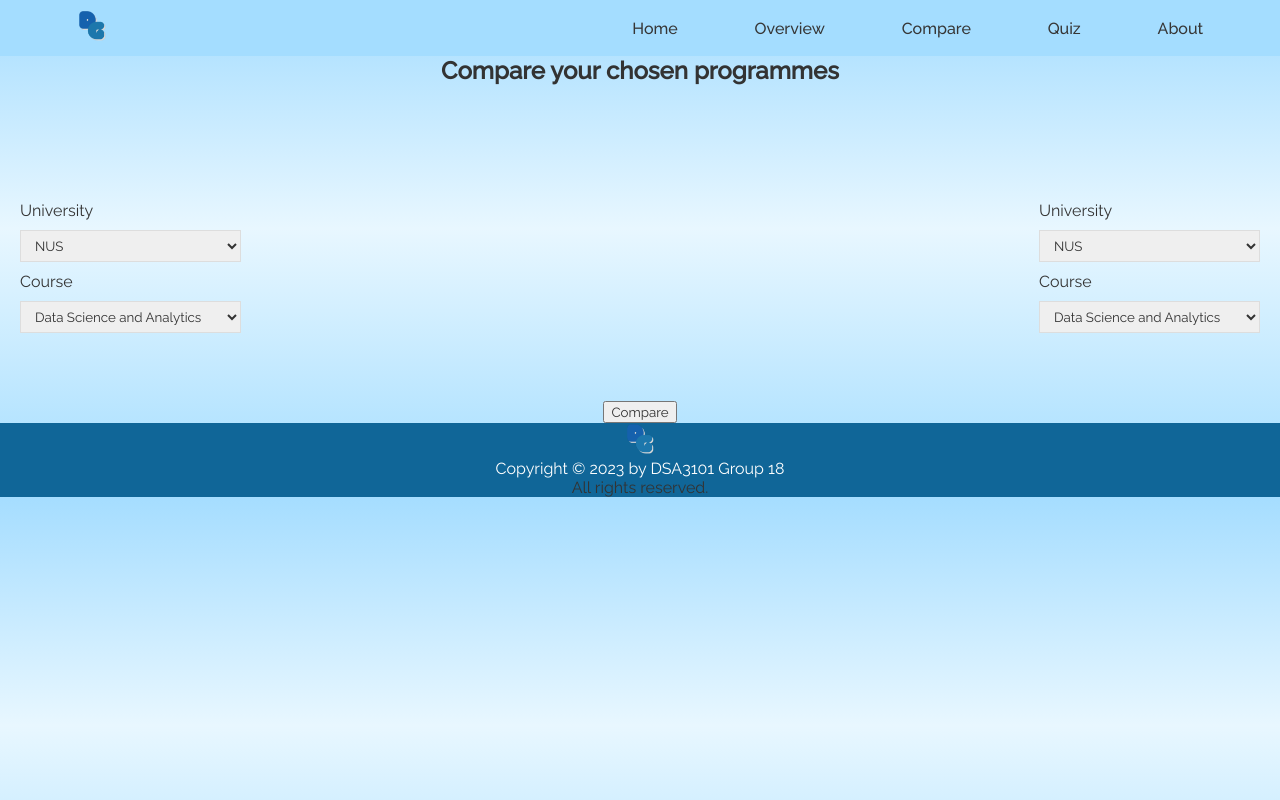
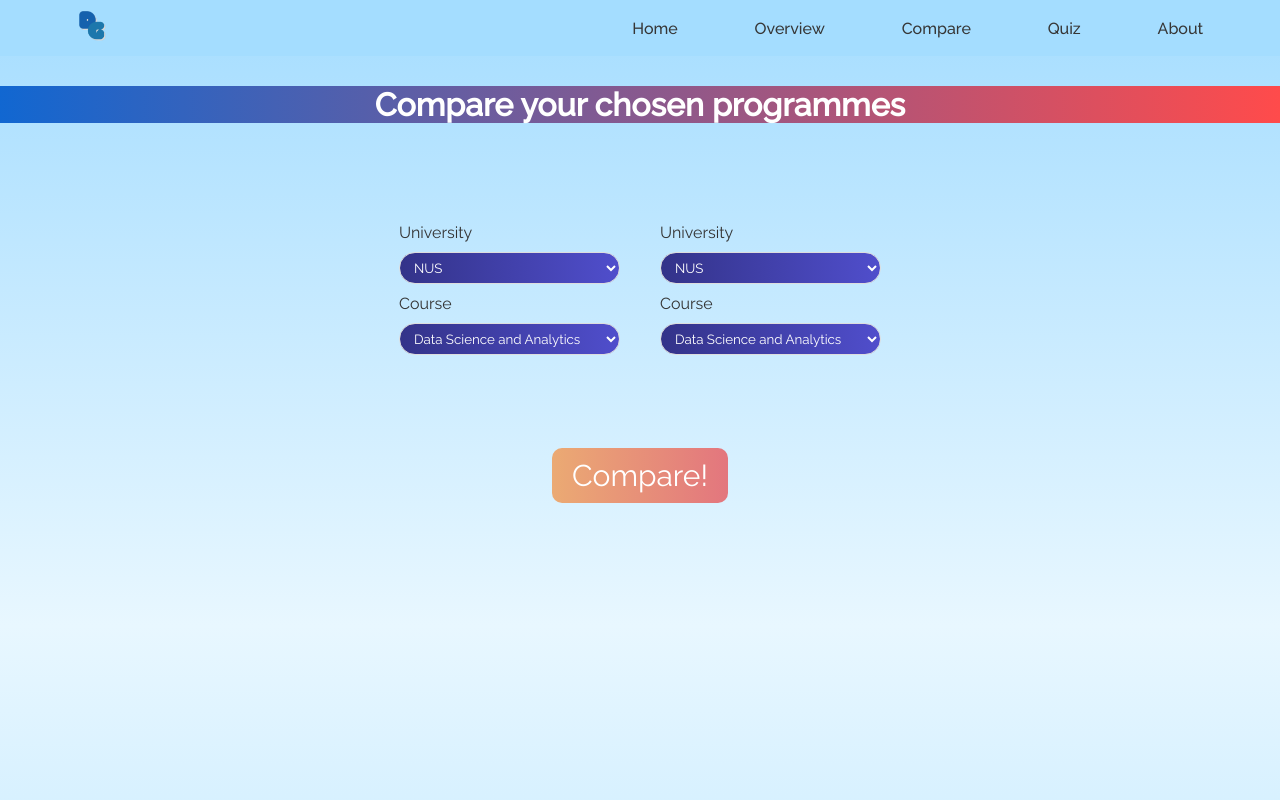
Before and after one commit to chiralcentre/dsa3101-2310-18-data-science, a React (Create React App) app in the folder frontend/react-app/: page /compare in a window 1280 px wide. Shown: the top 800 px of the page. Built offline with nearby package versions, Linux system fonts and the light colour scheme; the HTML template or start-up script is replaced by a standard one.

Commit message:
Updated styling on compare page and updated metrics to match backend

```diff
--- a/frontend/react-app/package.json
+++ b/frontend/react-app/package.json
@@ -8,6 +8,7 @@
     "@testing-library/react": "^13.4.0",
     "@testing-library/user-event": "^13.5.0",
     "chart.js": "^4.4.0",
+    "emailjs": "^4.0.3",
     "react": "^18.2.0",
     "react-bootstrap": "^2.9.1",
     "react-chartjs-2": "^5.2.0",
--- a/frontend/react-app/src/components/Compare.js
+++ b/frontend/react-app/src/components/Compare.js
@@ -63,9 +63,9 @@ const Compare = () => {
 
     return (
         <div className="compare">
-            <h2>Compare your chosen programmes</h2>
+            <h1>Compare your chosen programmes</h1>
             <div className="compare-dropdown">
-                <div className="dropdown1">
+                <div className="dropdown">
                     <form>
                         <label>University</label>
                         <select value={uni1} onChange={(e) => {setUni1(e.target.value)}}>
@@ -81,7 +81,7 @@ const Compare = () => {
                     </form>
                 </div>
 
-                <div className="dropdown2">
+                <div className="dropdown">
                     <form>
                         <label>University</label>
                         <select value={uni2} onChange={(e) => {setUni2(e.target.value)}}>
@@ -95,14 +95,15 @@ const Compare = () => {
                         {courseList2.map((course) => (<option value={course}>{course}</option>))}
                         </select>
                     </form>
+                </div>
+            </div>
 
-                    <div className="compare-button">
-                        <button onClick={() => handleClick()}>Compare</button>
-                    </div>
+            <div className="button-container">
+                <button id ='compare-button' onClick={() => handleClick()}>Compare!</button>
+            </div>
 
-                </div>
-                {display && <CompareResults uni1={uni1} uni2={uni2} course1={course1} course2={course2}/>}
-            </div>
+
+            {display && <CompareResults uni1={uni1} uni2={uni2} course1={course1} course2={course2}/>}
 
 
 
--- a/frontend/react-app/src/components/CompareResults.js
+++ b/frontend/react-app/src/components/CompareResults.js
@@ -6,41 +6,54 @@ const CompareResults = ({uni1, uni2, course1, course2}) => {
     // const metric2 = fetch();
 
     const data1 = {
-        labels: ['Finance/Economics', 'Programming/Algorithm', 'Data Analysis/Modelling', 'Statistics'],
+        labels: ['Math-based Optimization (ML)', 'Mathematical and Statistical Analysis (Theory-based)', 'Project Management', 'Machine Learning'],
         datasets: [
             {
                 label: `${uni1} ${course1}`,
-                backgroundColor: 'red',
-                borderColor: 'black',
+                backgroundColor: '#FF5D5D50',
+                borderColor: '#FF5D5D',
                 data:[0.2, 0.3, 0.1, 0.4]
             },
+            {
+                label: `${uni2} ${course2}`,
+                backgroundColor: '#6792FF50',
+                borderColor: '#6792FF',
+                data:[0.4, 0.2, 0.3, 0.1]
+            }
         ],
     };
-    const data2 = {
-        labels: ['Finance/Economics', 'Programming/Algorithm', 'Data Analysis/Modelling', 'Statistics'],
-        datasets: [
-            {
-                label: `${uni2} ${course2}`,
-                backgroundColor: 'blue',
-                borderColor: 'black',
-                data:[0.5, 0.1, 0.3, 0.1]
-            },
-        ],
-    };
+    // const data2 = {
+    //     labels: ['Finance/Economics', 'Programming/Algorithm', 'Data Analysis/Modelling', 'Statistics'],
+    //     datasets: [
+    //         {
+    //             label: `${uni2} ${course2}`,
+    //             backgroundColor: '#6792FF50',
+    //             borderColor: '#6792FF',
+    //             data:[0.4, 0.2, 0.3, 0.1]
+    //         },
+    //     ],
+    // };
 
-    const option = {
-
+    const options = {
+        scale: {
+            ticks: {
+              display: false,
+            }
+        },
+        legend: {
+            position: "bottom",
+        }
     };
 
     return (
         <div className="result">
             <div className="chart">
-                <Radar data={data1} options={option}/>
+                <Radar data={data1} options={options}/>
             </div>
 
-            <div className="chart">
+            {/* <div className="chart">
                 <Radar data={data2} options={option}/>
-            </div>
+            </div> */}
         </div>
      );
 }
--- a/frontend/react-app/src/index.css
+++ b/frontend/react-app/src/index.css
@@ -41,6 +41,7 @@ h2 {
 .logo {
   height: 2rem;
 }
+
 
 /* NAVIGATION */
 .main-nav-list {
@@ -235,46 +236,72 @@ h2 {
 
 /* COMPARE */
 
-.compare-dropdown form{
-  display: inline-block;
+.compare-dropdown{
+  display: flex;
+  justify-content: center;
+  align-items: center;
+  padding-top: 100px;
 }
 
-.compare-button {
+#compare-button {
   text-align: center;
-  padding-top: 300px;
+  border-radius: 10px;
+  outline: none;
+  border: none;
+  padding: 10px 20px;
+  cursor: pointer;
+  font-size: 30px;
+  background: linear-gradient(to right, #EBAA73, #E3767E);
+  color: white;
 }
 
-.dropdown1 select, .dropdown2 select{
+.button-container {
+  padding-top: 100px;
+  width: 100%;
+  display: flex;
+  justify-content: center;
+}
+
+.dropdown select{
   width : 100%;
   padding: 6px 10px;
   margin: 10px 0;
   border: 1px solid #ddd;
   box-sizing: border-box;
   display: block;
+  border-radius: 20px;
+  background: linear-gradient(to right, #333389, #504ECC);
+  color: #fff;
 }
 
-.dropdown1 form{
-  float: left;
-  padding-left: 20px;
-  padding-top: 100px;
+.dropdown form{
+  display: inline-block;
+  margin: 0 20px;
+  height: 40px;
 }
 
-.dropdown2 form{
-  float: right;
-  padding-right: 20px;
-  padding-top: 100px;
-}
 
 .result {
   display : flex;
   justify-content: space-around;
-
 }
 
 .chart {
   width: 40%;
   height: 40%;
 }
+
+.compare {
+  height: 150vh;
+}
+
+.compare h1 {
+  background: linear-gradient(to right, #1167D1, #FF4B4B);
+  color: #fff;
+  text-align: center;
+  margin-top: 30px;
+}
+
 
 
 
```
Also changed, not shown: 1 other file (tests, documents, lock files or other folders).
